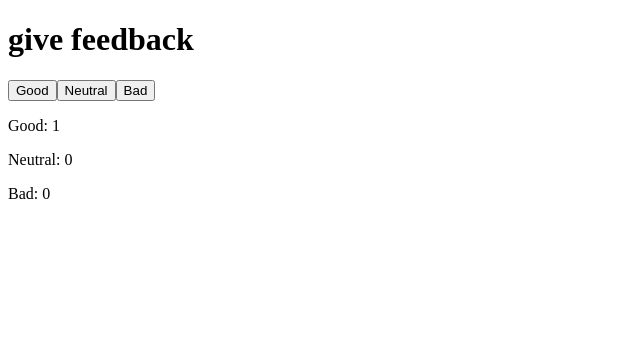
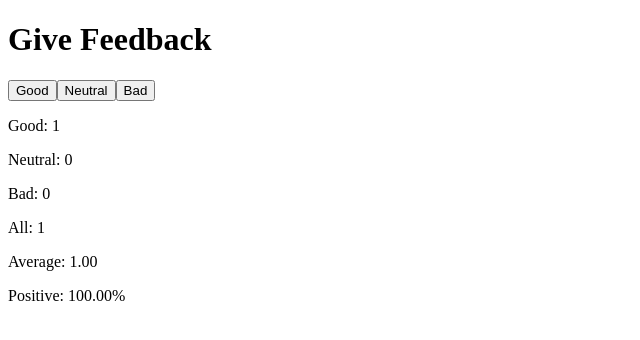
Before and after one commit to AbdullahiHared/FSPart1, a React (Vite) app in the folder part1/: page / in a window 1280 px wide. Both pictures are taken after a click on the button "Good". Shown: the top 340 px of the page, without its empty margins (0-640 px from the left). Built offline with nearby package versions, Linux system fonts and the light colour scheme.

Commit message:
refactor statistics in a component

```diff
--- a/part1/src/App.jsx
+++ b/part1/src/App.jsx
@@ -1,29 +1,58 @@
 import { useState } from "react";
 
-const Display = () => <h1>give feedback</h1>;
+const Display = () => <h1>Give Feedback</h1>;
+
+const Statistics = ({ good, neutral, bad, all, average, positive }) => {
+  if (all === 0) {
+    return <p>No feedback given</p>;
+  }
+
+  return (
+    <div>
+      <p>Good: {good}</p>
+      <p>Neutral: {neutral}</p>
+      <p>Bad: {bad}</p>
+      <p>All: {all}</p>
+      <p>Average: {average.toFixed(2)}</p>
+      <p>Positive: {positive.toFixed(2)}%</p>
+    </div>
+  );
+};
+
 const App = () => {
-  // save clicks of each button to its own state
+  // Save clicks of each button to its own state
   const [good, setGood] = useState(0);
   const [neutral, setNeutral] = useState(0);
   const [bad, setBad] = useState(0);
+  const [all, setAll] = useState(0);
 
   const incrementGood = () => {
     const updatedGood = good + 1;
     setGood(updatedGood);
-    console.log(updatedGood);
+    incrementAll();
   };
 
   const incrementNeutral = () => {
-    const updateNeutral = neutral + 1;
-    setNeutral(updateNeutral);
-    console.log(neutral);
+    const updatedNeutral = neutral + 1;
+    setNeutral(updatedNeutral);
+    incrementAll();
   };
 
   const incrementBad = () => {
     const updatedBad = bad + 1;
     setBad(updatedBad);
-    console.log(updatedBad);
+    incrementAll();
   };
+
+  const incrementAll = () => {
+    const updatedAll = all + 1;
+    setAll(updatedAll);
+    console.log(updatedAll);
+  };
+
+  // Calculations for average and positive
+  const average = all > 0 ? (good - bad) / all : 0;
+  const positive = all > 0 ? (good / all) * 100 : 0;
 
   return (
     <div>
@@ -34,9 +63,8 @@ const App = () => {
         <button onClick={incrementBad}>Bad</button>
       </div>
 
-      <p>Good: {good}</p>
-      <p>Neutral: {neutral}</p>
-      <p>Bad: {bad}</p>
+      {/* Use Statistics component to display results */}
+      <Statistics good={good} neutral={neutral} bad={bad} all={all} average={average} positive={positive} />
     </div>
   );
 };
```
